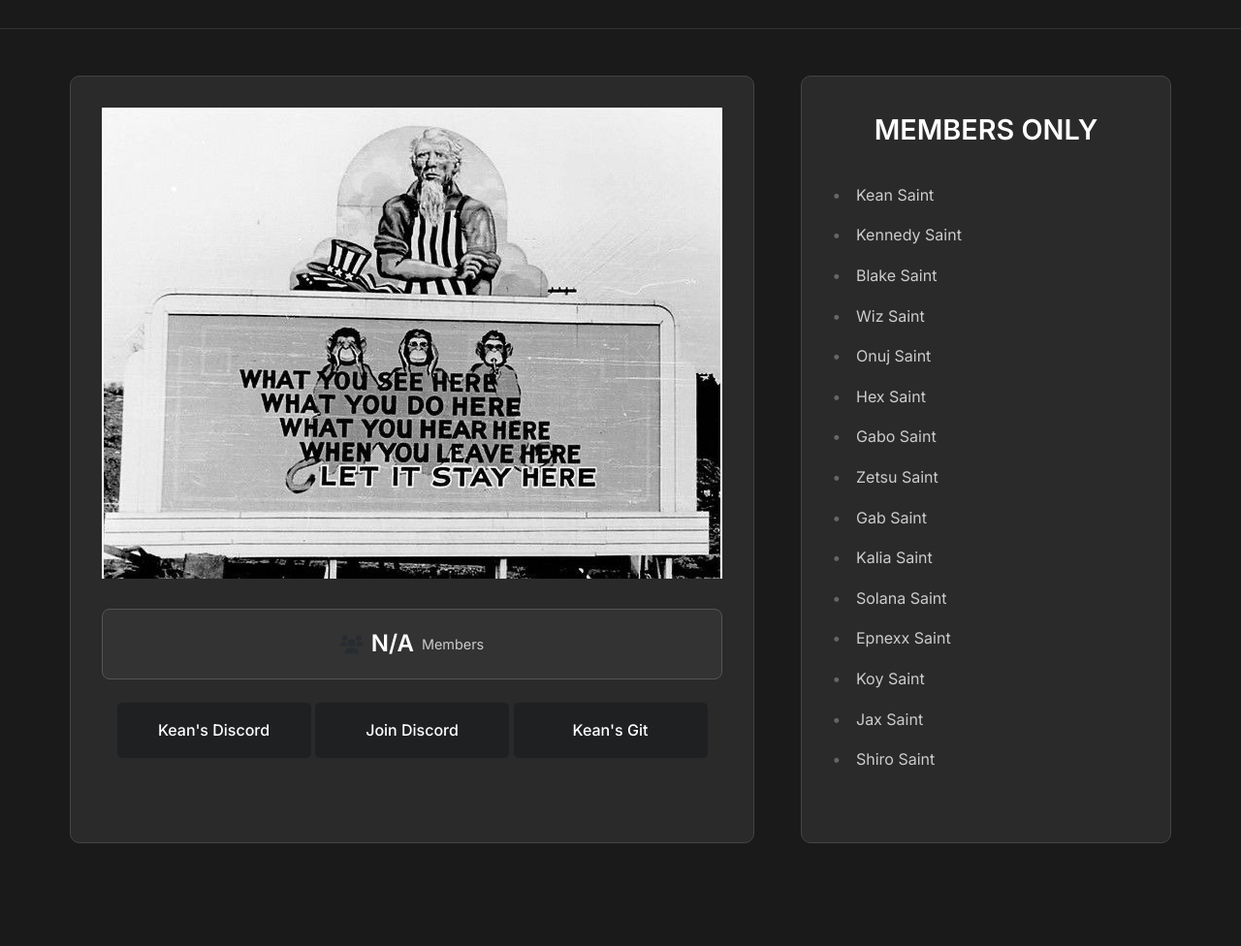
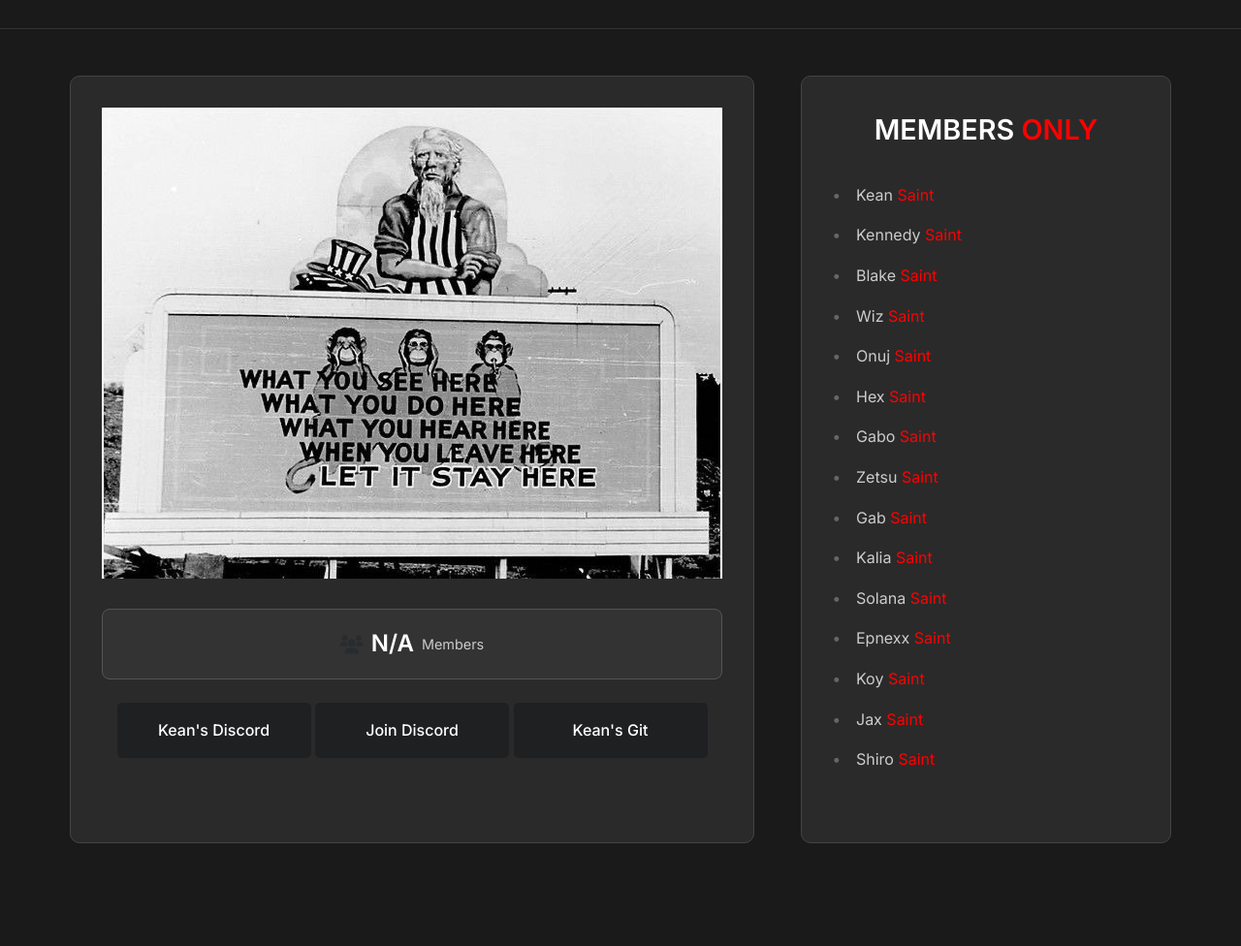
Before and after one commit to Anonymouseer/SAINTWEBSITE, a plain HTML site: page index.html in a window 1280 px wide. Shown: the part 120-1096 px from the top of the page at 97% size. Drawn offline with Linux system fonts and the light colour scheme; no server answers.

Commit message:
updated all files

```diff
--- a/index.html
+++ b/index.html
@@ -17,7 +17,7 @@
     <header class="header">
         <div class="header-content">
             <div class="main-title">
-                <h1>404 not found</h1>
+                <h1>404 <span style="color: red;">not found</span></h1>
                 <p class="tagline"></p>
             </div>
         </div>
@@ -27,7 +27,7 @@
     <main class="main-content">
         <div class="content-blocks">
             <div class="content-block">
-                <img src="image1.png" alt="Server Image" class="box-image">
+                <img src="img/image1.png" alt="Server Image" class="box-image">
                 <div class="server-stats">
                     <div class="stat-item">
                         <i class="fas fa-users"></i>
@@ -41,23 +41,23 @@
             </div>
 
             <div class="content-block">
-                <h2>MEMBERS ONLY</h2>
+                <h2>MEMBERS <span style="color: red;">ONLY</span></h2>
                 <ul class="feature-list">
-                    <li>Kean Saint</li>
-                    <li>Kennedy Saint</li>
-                    <li>Blake Saint</li>
-                    <li>Wiz Saint</li>
-                    <li>Onuj Saint</li>
-                    <li>Hex Saint</li>
-                    <li>Gabo Saint</li>
-                    <li>Zetsu Saint</li>
-                    <li>Gab Saint</li>
-                    <li>Kalia Saint</li>
-                    <li>Solana Saint</li>
-                    <li>Epnexx Saint</li>
-                    <li>Koy Saint</li>
-                    <li>Jax Saint</li>
-                    <li>Shiro Saint</li>
+                    <li>Kean <span style="color: red;">Saint</span></li>
+                    <li>Kennedy <span style="color: red;">Saint</span></li>
+                    <li>Blake <span style="color: red;">Saint</span></li>
+                    <li>Wiz <span style="color: red;">Saint</span></li>
+                    <li>Onuj <span style="color: red;">Saint</span></li>
+                    <li>Hex <span style="color: red;">Saint</span></li>
+                    <li>Gabo <span style="color: red;">Saint</span></li>
+                    <li>Zetsu <span style="color: red;">Saint</span></li>
+                    <li>Gab <span style="color: red;">Saint</span></li>
+                    <li>Kalia <span style="color: red;">Saint</span></li>
+                    <li>Solana <span style="color: red;">Saint</span></li>
+                    <li>Epnexx <span style="color: red;">Saint</span></li>
+                    <li>Koy <span style="color: red;">Saint</span></li>
+                    <li>Jax <span style="color: red;">Saint</span></li>
+                    <li>Shiro <span style="color: red;">Saint</span></li>
                 </ul>
             </div>
         </div>
```
Also changed, not shown: img/image1.png (renamed from image1.png).
